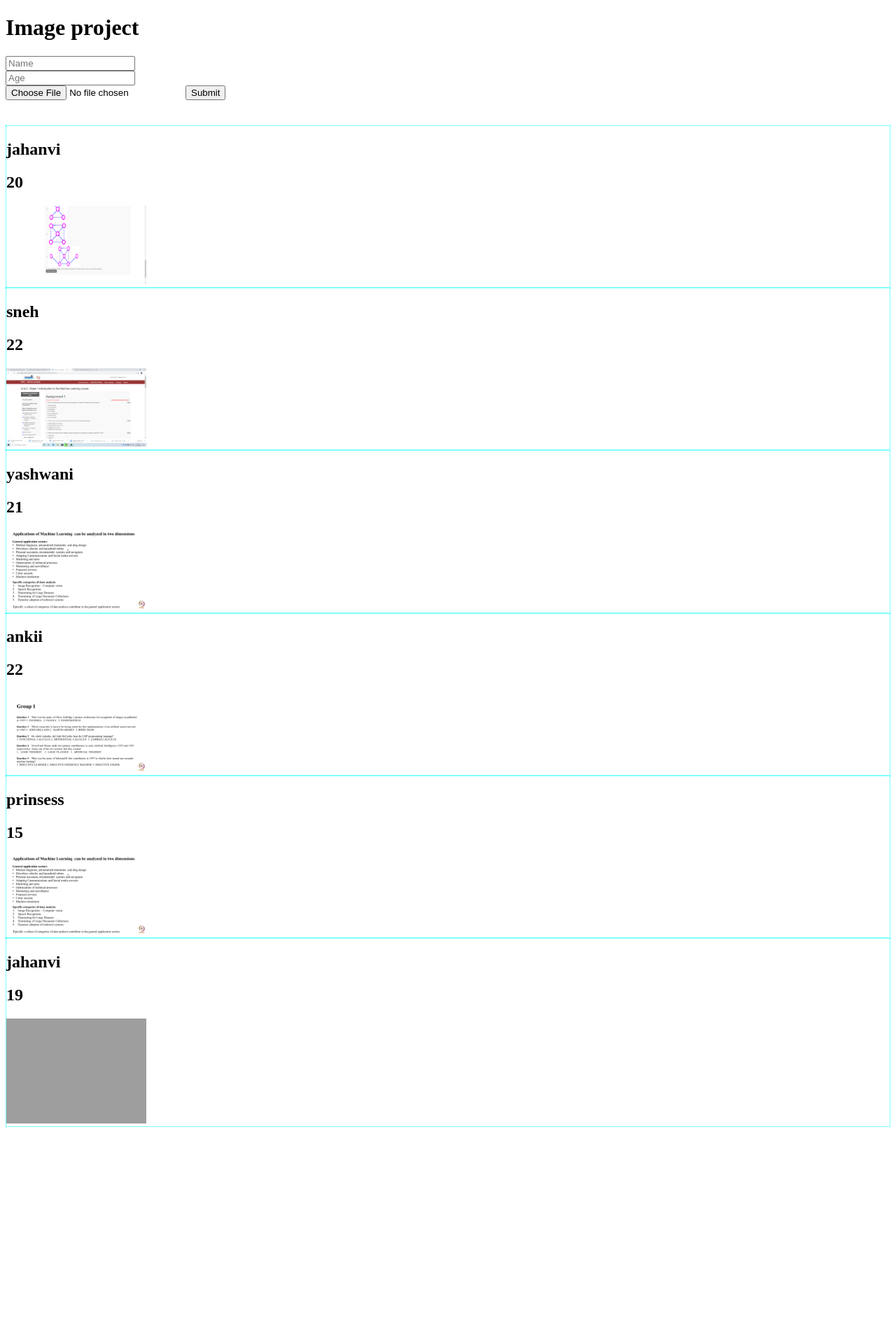
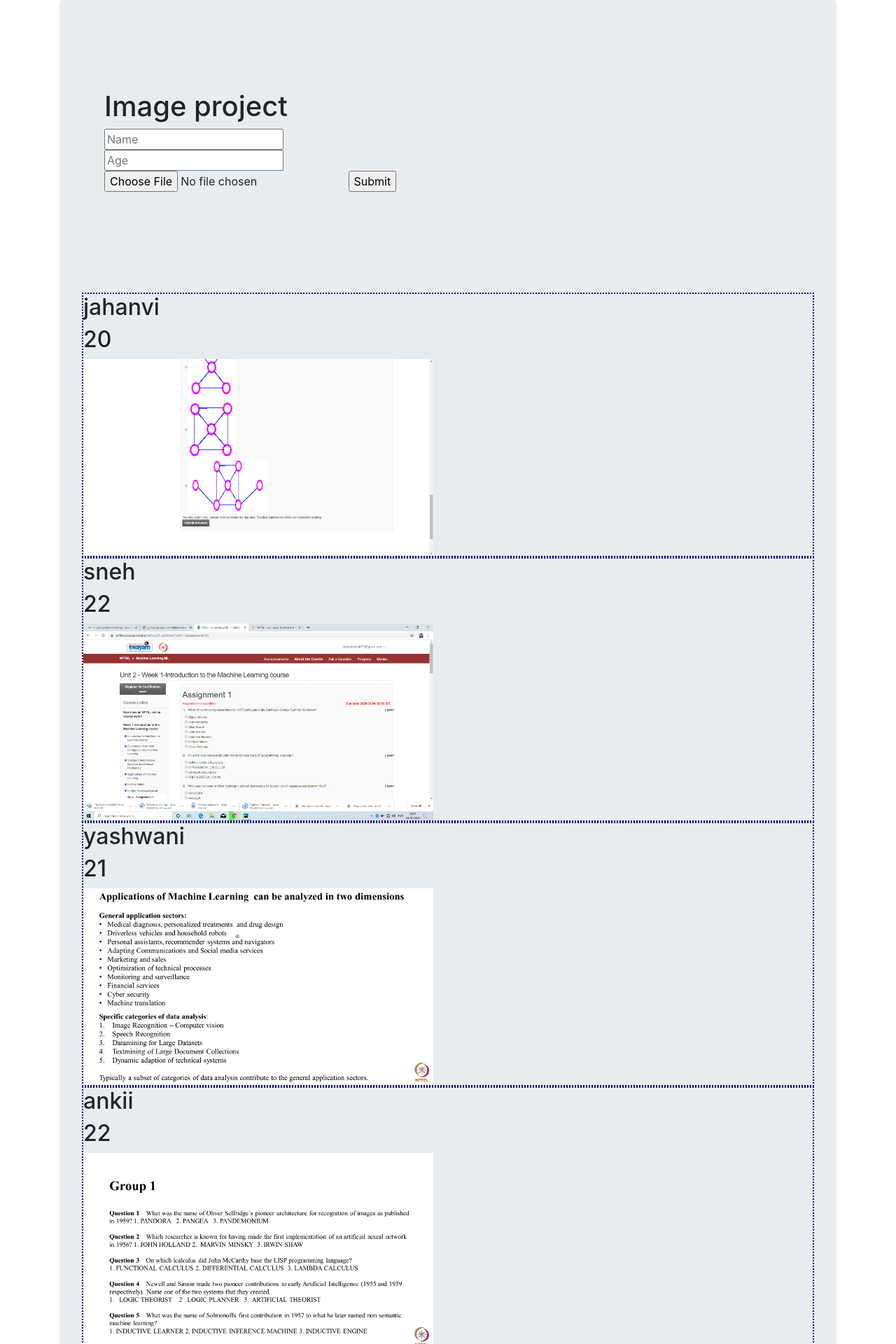
Before and after one commit to Jahanvidubey/image-project, a Django app: page / in a window 1280 px wide. Shown: the top 1920 px of the page at 70% size. Before the commit the page ends 1610 px from the top, so only its background shows below. Run offline with Django 3.2, Linux system fonts and the light colour scheme; data comes from the database, SQL or seed files in the repository; some libraries are stand-ins or nearby versions; grey boxes are pictures that could not be loaded.

Commit message:
Update home.html

```diff
--- a/templates/home.html
+++ b/templates/home.html
@@ -6,8 +6,18 @@
           content="width=device-width, user-scalable=no, initial-scale=1.0, maximum-scale=1.0, minimum-scale=1.0">
     <meta http-equiv="X-UA-Compatible" content="ie=edge">
     <title>Document</title>
+
+    <link rel="stylesheet" href="https://stackpath.bootstrapcdn.com/bootstrap/4.3.1/css/bootstrap.min.css"
+          integrity="sha384-ggOyR0iXCbMQv3Xipma34MD+dH/1fQ784/j6cY/iJTQUOhcWr7x9JvoRxT2MZw1T" crossorigin="anonymous">
+<script src="https://stackpath.bootstrapcdn.com/bootstrap/4.3.1/js/bootstrap.min.js"
+        integrity="sha384-JjSmVgyd0p3pXB1rRibZUAYoIIy6OrQ6VrjIEaFf/nJGzIxFDsf4x0xIM+B07jRM" crossorigin="anonymous"></script>
+
+
 </head>
 <body>
+<div class ="container">
+    <div class="jumbotron">
+        <div class="jumbotron" text-align:center>
         <h1>Image project </h1>
         <form action="{% url 'normalupload' %}" method="POST" enctype="multipart/form-data">
         {% csrf_token %}
@@ -17,13 +27,22 @@
         <input type="submit" value="Submit">
         </form>
         <br/><br/>
+        </div>
         {% for u in uploads %}
-    <div style ="border: cyan dotted 1px;">
+
+
+
+
+            <div style="border:Navy dotted 2px;">
             <h2>{{ u.name }}</h2>
             <h2>{{ u.age }}</h2>
-    <img src="{{ u.image }}" alt =" " srcset="" width="200px">
+            <img src="{{ u.image }}"  srcset="" width="500px">
             </div>
         {% endfor %}
+    </div>
+</div>
+
+
 </body>
 
 </html>
```
Lines whose indentation alone changed are shown as unchanged.
